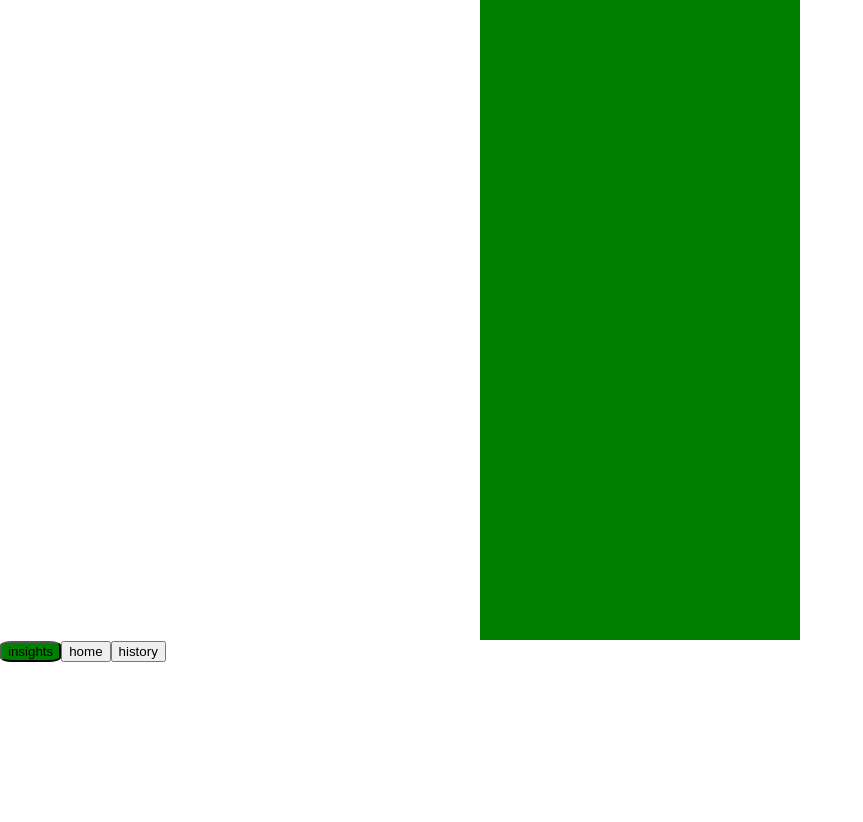
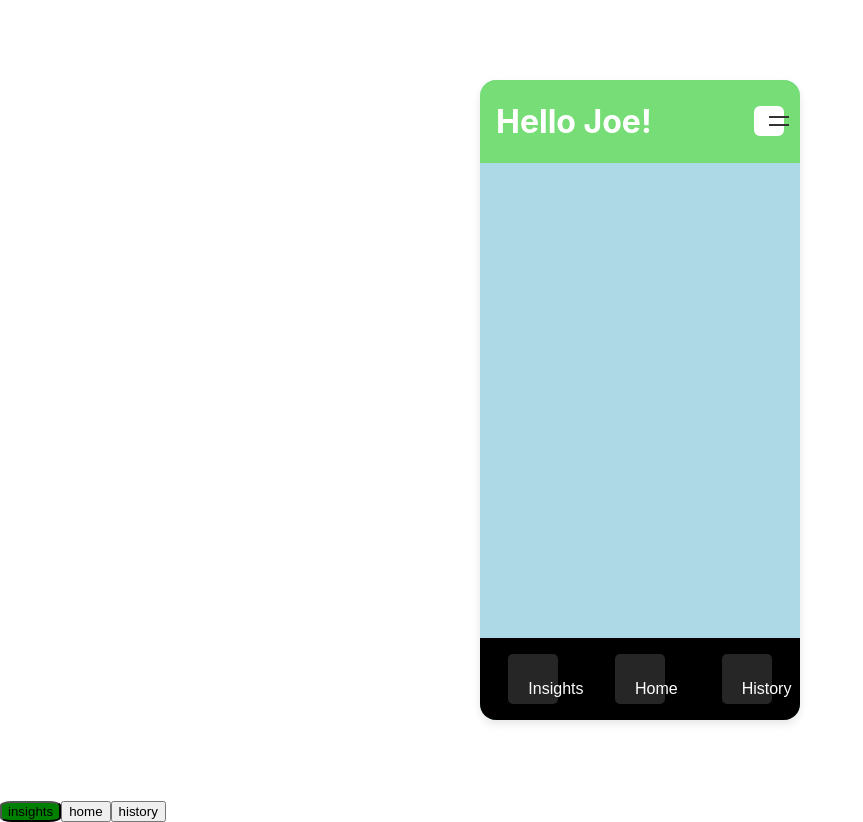
Before and after one commit to jak1841/CS_422_group_finance_app, a React (Create React App) app: page / in a window 1280 px wide. Shown: the whole page, without its empty margins (0-863 px from the left). Before the commit the page ends 800 px from the top, so only its background shows below. Built offline with nearby package versions, Linux system fonts and the light colour scheme.

Commit message:
home screen basic layout

```diff
--- a/src/App.js
+++ b/src/App.js
@@ -17,7 +17,7 @@ function App() {
     <div>
 
       {activeScreen === 'insights' && <Insights_screen />}
-      {activeScreen === 'home' && <Home />}
+      {activeScreen === 'home' && <Home switchScreen={switchScreen} />}
       {activeScreen === 'history' && <History />}
 
       <button id="home_button" onClick={() => switchScreen('insights')}>insights</button>
--- a/src/Home.css
+++ b/src/Home.css
@@ -3,12 +3,130 @@
     flex-direction: column;
     justify-content: center;
     align-items: center;
-
+    height: 100vh;
 }
 
-#home_screen{
+#home_screen {
     width: 20rem;
     height: 40rem;
-    background-color: green;
+    background-color: lightblue;
+    border-radius: 1rem;
+    box-shadow: 0 4px 8px rgba(0, 0, 0, 0.1);
+    position: relative;
+    display: flex;
+    flex-direction: column;
+    justify-content: space-between;
+}
 
+#top_bar {
+    width: 100%;
+    background-color: #77dd77;
+    color: #fff;
+    display: flex;
+    align-items: center;
+    justify-content: space-between;
+    padding: 0.02rem 1rem;
+    border-top-left-radius: 1rem;
+    border-top-right-radius: 1rem;
+    box-sizing: border-box;
 }
+
+#hamburger_button {
+    width: 30px;
+    height: 30px;
+    background-color: #fff; /* White color for the button */
+    border: none;
+    border-radius: 0.375rem; /* Rounded square shape */
+    position: relative; /* Relative position for pseudo-elements */
+    cursor: pointer;
+}
+
+#root_container_home {
+    display: flex;
+    flex-direction: column;
+    justify-content: center;
+    align-items: center;
+    height: 100vh;
+}
+
+#hamburger_button {
+    width: 30px;
+    height: 30px;
+    background-color: #fff; /* White color for the button */
+    border: none;
+    border-radius: 0.375rem; /* Rounded square shape */
+    position: relative; /* Relative position for pseudo-elements */
+    cursor: pointer;
+}
+
+#hamburger_button::before,
+#hamburger_button::after,
+#hamburger_button span {
+    content: '';
+    position: absolute;
+    width: 20px; /* Width of the bars */
+    height: 2px; /* Height of the bars */
+    background-color: #333; /* Color of the bars */
+    transition: all 0.3s; /* Transition for the animation */
+}
+
+#hamburger_button span {
+    top: 50%;
+    transform: translateY(-50%);
+}
+
+#hamburger_button::before {
+    top: 10px;
+}
+
+#hamburger_button::after {
+    bottom: 10px;
+}
+
+#side_menu {
+    width: 50%; /* Half of the screen width */
+    height: 100%; /* Full height */
+    background-color: #fff; /* White background */
+    position: absolute; /* Absolute position to overlay */
+    top: 0;
+    left: 0;
+    box-shadow: 4px 0 8px rgba(0, 0, 0, 0.1); /* Shadow to the right */
+    z-index: 100; /* Ensure it's above other content */
+    transition: transform 0.3s; /* Animation for sliding in */
+    transform: translateX(-100%); /* Start off-screen */
+}
+
+#root_container_home.open #side_menu {
+    transform: translateX(0); /* Slide in when open */
+}
+
+#bottom_menu {
+    width: 100%;
+    display: flex;
+    justify-content: space-around; /* This will spread out your buttons */
+    position: absolute; /* Position it at the bottom */
+    bottom: 0; /* Align to the bottom */
+    background-color: black; /* Give it a different background to stand out */
+    border-bottom-left-radius: 1rem;
+    border-bottom-right-radius: 1rem; /* Round the top corners */
+    padding: 1rem 0; /* Add some padding inside the menu bar */
+}
+
+.menu_button {
+    padding: 10px 20px;
+    width: 50px; /* Fixed width and height for circles */
+    height: 50px;
+    background: #272626; /* Light grey background for the buttons */
+    border: none;
+    border-radius: 50%;
+    border-radius: 5px; /* Rounded corners for the buttons */
+    font-size: 1rem;
+    color: white; /* Text color */
+    line-height: 50px; /* Center the text vertically */
+    text-align: center; /* Center the text horizontally */
+}
+
+.menu_button:hover {
+    background-color: #e0e0e0; /* Slightly darker grey on hover */
+    cursor: pointer;
+}
--- a/src/Home.js
+++ b/src/Home.js
@@ -1,14 +1,33 @@
 import './Home.css';
+import React, { useState } from 'react'; // Import useState
 
-export const Home = () => {
+export const Home = ({ switchScreen }) => {
+    const [isMenuOpen, setIsMenuOpen] = useState(false); // State to manage menu toggle
+
+    const toggleMenu = () => {
+        setIsMenuOpen(!isMenuOpen); // Toggle the state
+    };
+
     return (
         <div id="root_container_home">
             <div id="home_screen">
-
+                <div id="top_bar">
+                    <h1>Hello Joe!</h1>
+                    <button id="hamburger_button" onClick={toggleMenu}>
+                    </button>
+                </div>
+                {/* Content of the home screen goes here */}
+                {isMenuOpen && (
+                    <div id="side_menu">
+                        {/* Side menu content here */}
+                    </div>
+                )}
+                <div id="bottom_menu">
+                    <button className="menu_button" onClick={() => switchScreen('insights')}>Insights</button>
+                    <button className="menu_button" onClick={() => switchScreen('home')}>Home</button>
+                    <button className="menu_button" onClick={() => switchScreen('history')}>History</button>
+                </div>
             </div>
-
-
-
         </div>
     );
 }
```
